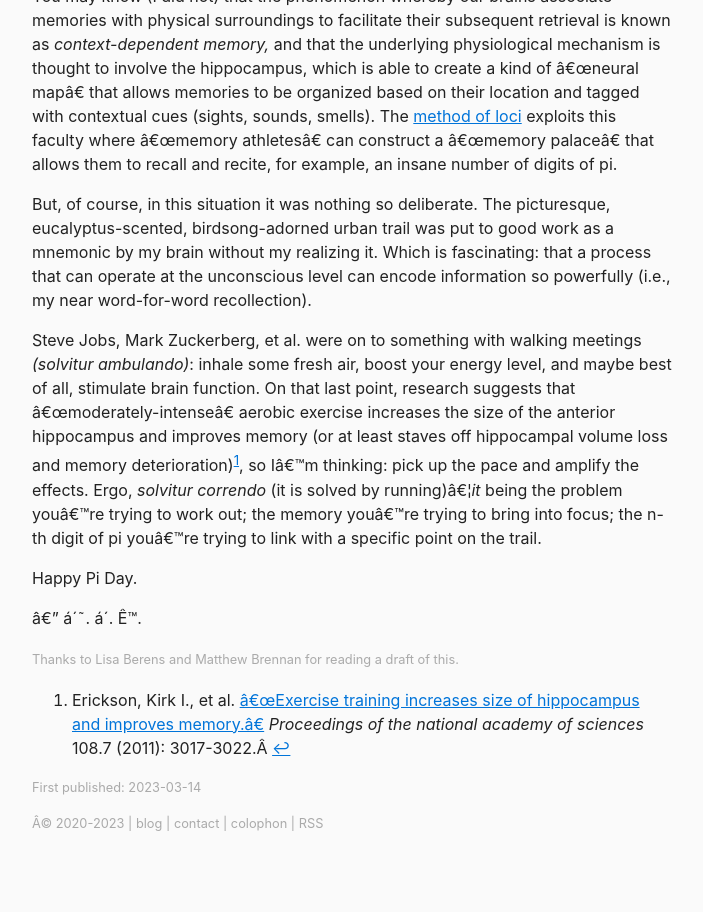
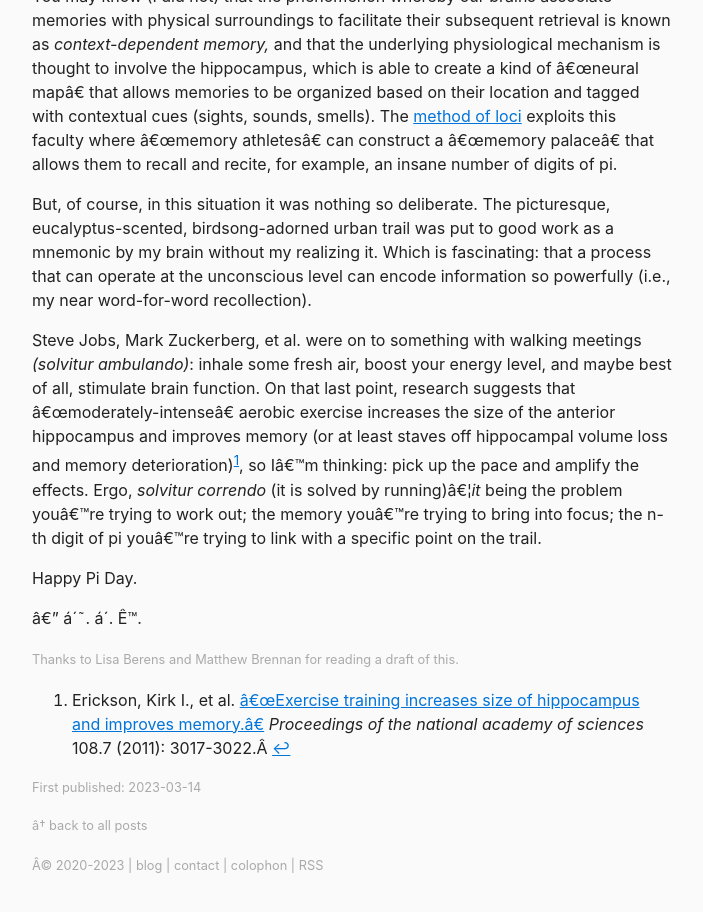
Before and after one commit to berensp/berensp.github.io, a Jekyll site: the page built from _posts/2023-03-14-solvitur-currendo.md, in a window 1280 px wide, cut to the strip 636-1559 px from the top of the page. Shown: the top 912 px of the strip, without its empty margins (288-991 px from the left). Built offline with Jekyll 4.4.1, drawn with Linux system fonts in a browser that asks for light colours; a script that is not in the unit is left out; before the commit the page ends 1517 px from its top, so only the background shows below that.

Commit message:
Update post.html

```diff
--- a/_layouts/post.html
+++ b/_layouts/post.html
@@ -4,6 +4,8 @@ layout: default
 <a class="muted small" href="/">{{ site.title | escape }}</a>
 <h1>{{ page.title | escape }}</h1>
 {{ content }}
-<p class="muted small">First published: {{ page.date | date: "%Y-%m-%d" }}</p>
+<p class="muted small">First published: {{ page.date | date: "%Y-%m-%d" }}
+
+<p><a class="muted small" href="/blog/">← back to all posts</a></p>
 
 {%- include footer.html -%}
```
